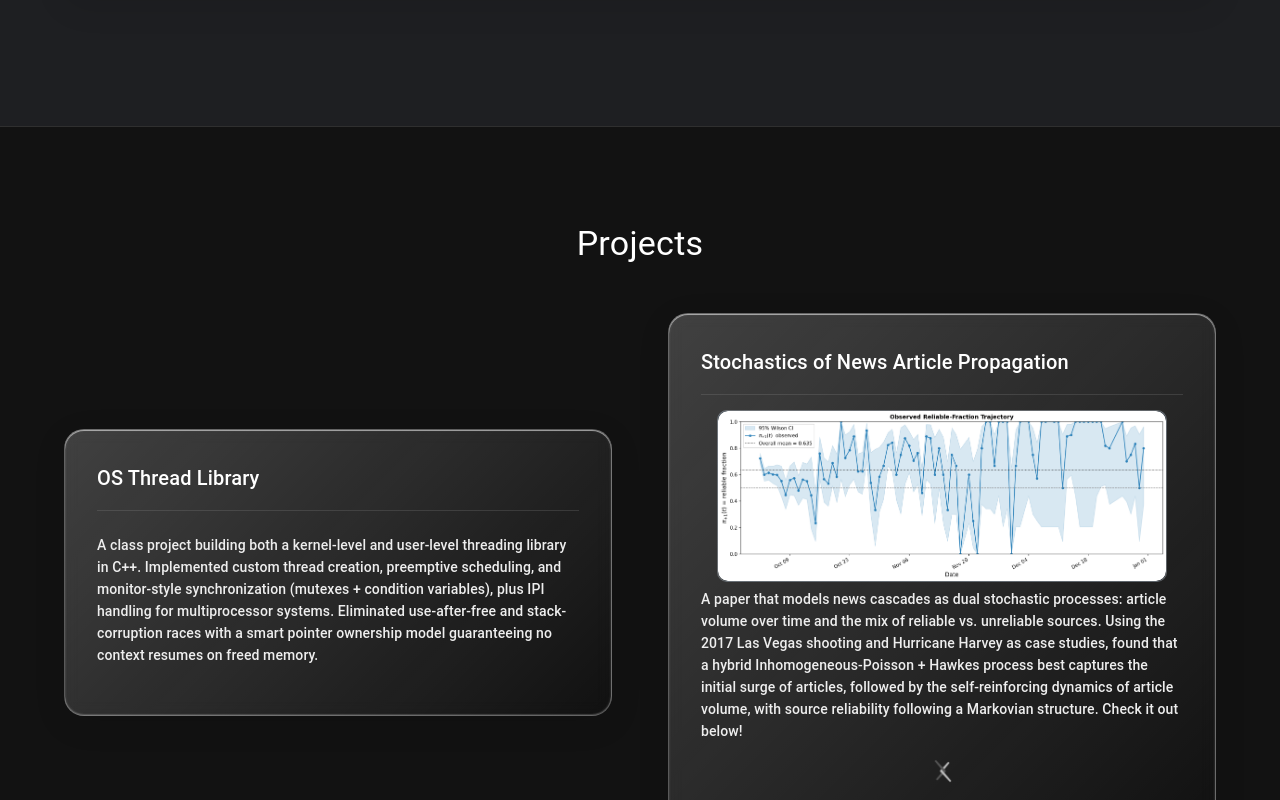
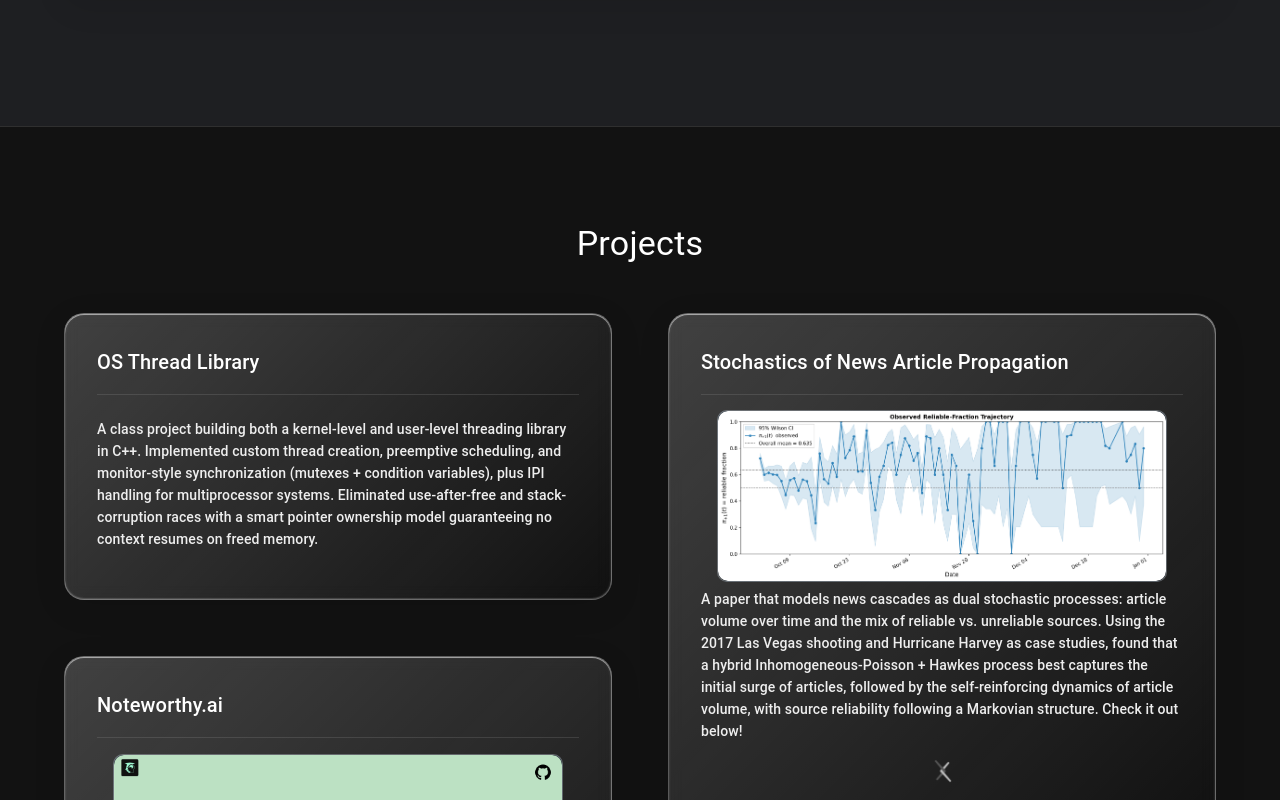
Before and after one commit to truth771/truth771.github.io, a React (Create React App) app: page / in a window 1280 px wide. Shown: the part 2840-3640 px from the top of the page. Built offline with nearby package versions, Linux system fonts and the light colour scheme.

Commit message:
fixed project layout

```diff
--- a/src/components/Projects.tsx
+++ b/src/components/Projects.tsx
@@ -4,7 +4,6 @@ import Box from '@mui/material/Box';
 import CardContent from '@mui/material/CardContent';
 import Container from '@mui/material/Container';
 import Divider from '@mui/material/Divider';
-import Grid from '@mui/material/Grid';
 
 import Typography from '@mui/material/Typography';
 import Stack from '@mui/material/Stack';
@@ -94,50 +93,8 @@ const tiers = [
   },
 ];
 
-export default function Projects() {
+function ProjectCard({ tier }) {
   return (
-    <Box // for the gradient
-      sx={(theme) => ({
-      backgroundImage: '#02294F',
-      backgroundSize: '100% 35%',
-      backgroundRepeat: 'no-repeat',
-      backgroundPosition: 'bottom',
-      // bgcolor: '#232428',
-    })}>
-
-    <Container
-      id="projects"
-      sx={(theme) => ({
-        pt: { xs: 4, sm: 12 },
-        pb: { xs: 8, sm: 16 },
-        position: 'relative',
-        display: 'flex',
-        flexDirection: 'column',
-        alignItems: 'center',
-        gap: { xs: 3, sm: 6 },
-      })}
-    >
-
-      <Box
-        sx={{
-          width: { sm: '100%', md: '60%' },
-          textAlign: { sm: 'left', md: 'center' },
-        }}
-      >
-        <Typography component="h2" variant="h4" color="text.primary">
-          Projects
-        </Typography>
-      </Box>
-
-      <Grid container spacing={7} alignItems="center" justifyContent="center">
-        {tiers.map((tier) => (
-          <Grid
-            item
-            key={tier.title}
-            xs={12}
-            sm={12}
-            md={6}
-          >
     <HoverPaper props={
       <CardContent>
         <Typography variant="h6">
@@ -179,7 +136,6 @@ export default function Projects() {
         >
           {tier.blurb}
         </Typography>
-
 
           </Box>
           {(tier.github || tier.devpost || tier.arxiv) && (
@@ -250,11 +206,75 @@ export default function Projects() {
                 )}
               </Stack>
           )}
-              </CardContent>}>
+      </CardContent>
+    }>
     </HoverPaper>
-          </Grid>
+  );
+}
+
+export default function Projects() {
+  const byTitle = (title) => tiers.find((tier) => tier.title === title);
+  const leftColumn = [byTitle('OS Thread Library'), byTitle('Noteworthy.ai')];
+  const rightColumn = [byTitle('Stochastics of News Article Propagation'), byTitle('Pedagora')];
+
+  return (
+    <Box // for the gradient
+      sx={(theme) => ({
+      backgroundImage: '#02294F',
+      backgroundSize: '100% 35%',
+      backgroundRepeat: 'no-repeat',
+      backgroundPosition: 'bottom',
+      // bgcolor: '#232428',
+    })}>
+
+    <Container
+      id="projects"
+      sx={(theme) => ({
+        pt: { xs: 4, sm: 12 },
+        pb: { xs: 8, sm: 16 },
+        position: 'relative',
+        display: 'flex',
+        flexDirection: 'column',
+        alignItems: 'center',
+        gap: { xs: 3, sm: 6 },
+      })}
+    >
+
+      <Box
+        sx={{
+          width: { sm: '100%', md: '60%' },
+          textAlign: { sm: 'left', md: 'center' },
+        }}
+      >
+        <Typography component="h2" variant="h4" color="text.primary">
+          Projects
+        </Typography>
+      </Box>
+
+      <Box
+        sx={{
+          width: '100%',
+          display: 'flex',
+          flexDirection: { xs: 'column', md: 'row' },
+          gap: '56px',
+        }}
+      >
+        {[leftColumn, rightColumn].map((column, columnIndex) => (
+          <Box
+            key={columnIndex}
+            sx={{
+              flex: 1,
+              display: 'flex',
+              flexDirection: 'column',
+              gap: '56px',
+            }}
+          >
+            {column.map((tier) => (
+              <ProjectCard key={tier.title} tier={tier} />
             ))}
-      </Grid>
+          </Box>
+        ))}
+      </Box>
     </Container>
     </Box>
   );
```
Lines whose indentation alone changed are shown as unchanged.
